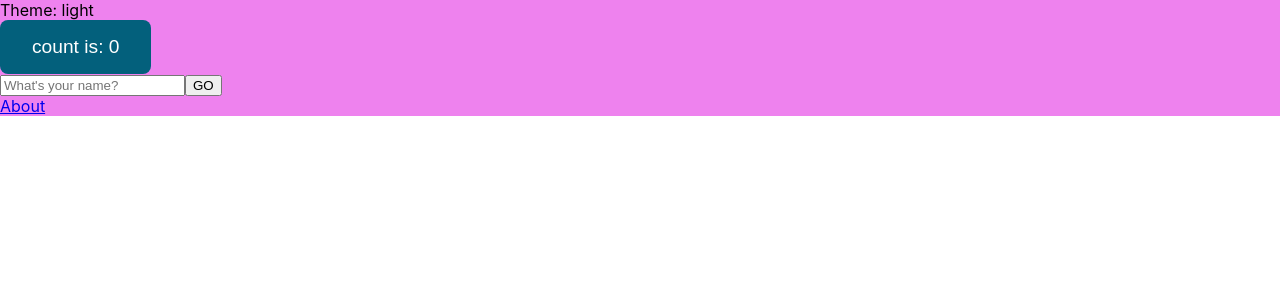
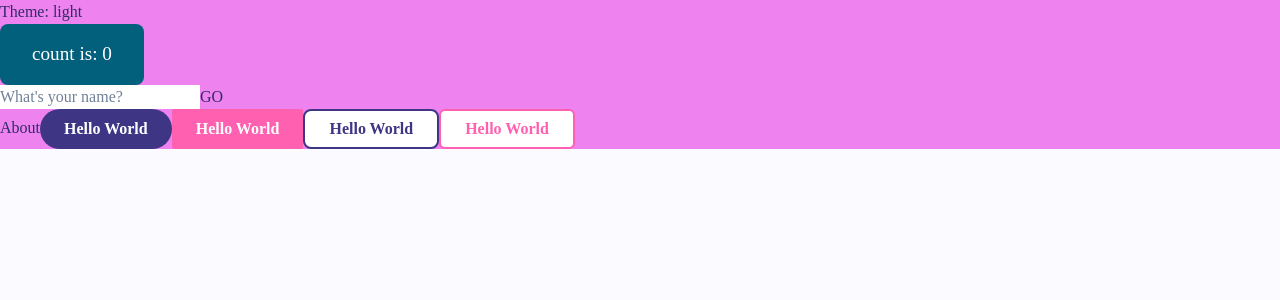
Before and after one commit to malikrafsan/Dating-App-PWA, a React app: page / in a window 1280 px wide. Shown: the top 300 px of the page. Built offline with nearby package versions, Linux system fonts and the light colour scheme; the HTML template or start-up script is replaced by a standard one.

Commit message:
wip: setup theme with chakraUI

```diff
--- a/package.json
+++ b/package.json
@@ -43,6 +43,10 @@
     "serve": "serve dist"
   },
   "dependencies": {
+    "@chakra-ui/react": "^2.4.9",
+    "@emotion/react": "^11.10.5",
+    "@emotion/styled": "^11.10.5",
+    "framer-motion": "^9.0.2",
     "react": "^18.2.0",
     "react-dom": "^18.2.0",
     "react-router": "^6.4.5",
--- a/src/pages/Home.tsx
+++ b/src/pages/Home.tsx
@@ -1,5 +1,9 @@
 import React, { useState, useContext } from "react";
 import { useNavigate } from "react-router";
+
+import {
+  Button,
+} from "@chakra-ui/react";
 
 import { BaseLayout } from "../layouts";
 import styles from "../styles/Home.module.css";
@@ -48,6 +52,18 @@ const Home = () => {
           <button type="submit">GO</button>
         </form>
         <a href="/about">About</a>
+        <Button variant="solidBlue" borderRadius="full">
+          Hello World
+        </Button>
+        <Button variant="solidPink" borderRadius="sm">
+          Hello World
+        </Button>
+        <Button variant="outlineBlue" borderRadius="lg">
+          Hello World
+        </Button>
+        <Button variant="outlinePink" borderRadius="md">
+          Hello World
+        </Button>
       </div>
     </BaseLayout>
   );
--- /dev/null
+++ b/src/styles/components/buttonStyles.ts
@@ -0,0 +1,60 @@
+export const ButtonStyles = {
+  baseStyle: {
+    fontWeight: 'bold',
+  },
+  sizes: {
+    sm: {
+      fontSize: 'sm',
+      px: 4,
+      py: 3,
+    },
+    md: {
+      fontSize: 'md',
+      px: 6,
+      py: 4,
+    },
+  },
+  variants: {
+    solidBlue : {
+        bg: 'blue.primary',
+        color: 'white',
+        _hover: {
+          bg: 'blue.dark',
+          boxShadow: 'md',
+        }
+    },
+    solidPink : {
+        bg: 'pink.primary',
+        color: 'white',
+        _hover: {
+          bg: 'pink.dark',
+          boxShadow: 'md',
+        }
+    },
+    outlineBlue: {
+      bg: 'white',
+      border: '2px solid',
+      borderColor: 'blue.primary',
+      color: 'blue.primary',
+      _hover: {
+        bg: 'blue.light',
+        boxShadow: 'md',
+      }
+    },
+    outlinePink: {
+      bg: 'white',
+      border: '2px solid',
+      borderColor: 'pink.primary',
+      color: 'pink.primary',
+      _hover: {
+        bg: 'pink.light',
+        boxShadow: 'md',
+      }
+    },
+  },
+  defaultProps: {
+    size: 'md',
+    borderRadius: 'lg',
+    variant: 'solid',
+  },
+}
--- /dev/null
+++ b/src/styles/theme.ts
@@ -0,0 +1,38 @@
+import { extendTheme } from "@chakra-ui/react";
+import { ButtonStyles as Button } from "./components/buttonStyles";
+
+const theme = extendTheme({
+    colors: {
+        blue : {
+            "primary" : "#3E3684",
+            "secondary" : "#BFDBFF",
+            "light" : "#FBFBFF",
+            "dark" : "#312B67",
+        },
+        pink : {
+            "primary" : "#FF60AF",
+            "secondary" : "#FFC1E3",
+            "light" : "#FFFBFD",
+            "dark" : "#EB3F94",
+        }
+    },
+    fonts: {
+        heading: "Poppins",
+        body: "Poppins",
+    },
+    styles: {
+        global: {
+            body: {
+                bg: "blue.light",
+                color: "blue.dark",
+            },
+        },
+    },
+
+    components: {
+        Button,
+    }
+
+});
+
+export default theme;
```
Also changed, not shown: src/main.tsx (+14 -1 lines), 1 other file (tests, documents, lock files or other folders).
